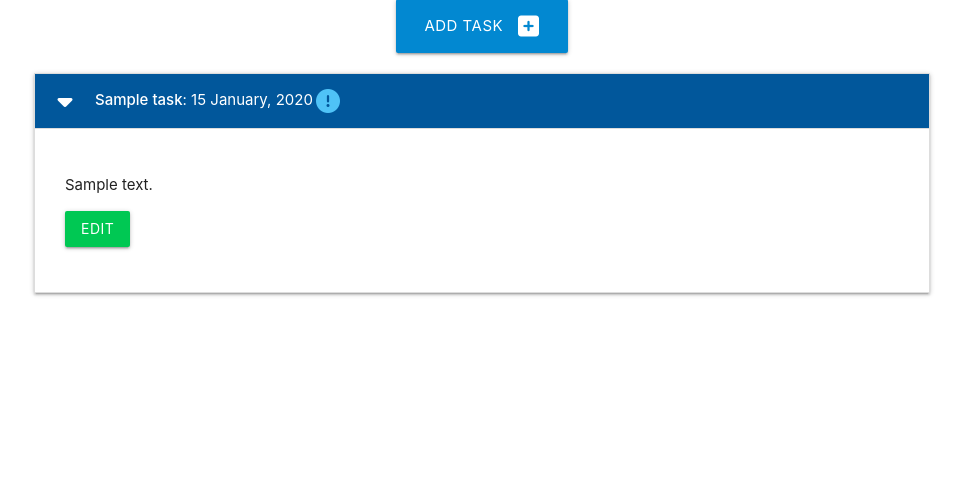
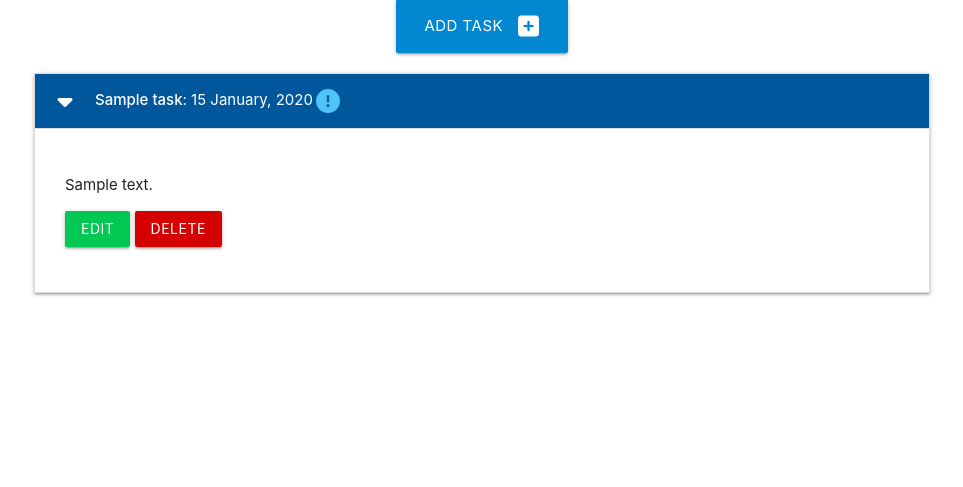
Before and after one commit to trevthedev777/Task-Manager-Application, a Flask app: page / in a window 1280 px wide, after a click that opens the changed part. Shown: the part 160-647 px from the top of the page, without its empty margins (158-1121 px from the left). Run offline with Flask 2, Linux system fonts and the light colour scheme; tables that the repository leaves empty hold one stand-in row (values such as "Sample post"); some libraries are stand-ins or nearby versions.

Commit message:
Create delete task function and commit changes to the db, no defensive programming included

```diff
--- a/taskmanager/routes.py
+++ b/taskmanager/routes.py
@@ -44,6 +44,14 @@ def delete_category(category_id):
     return redirect(url_for("categories"))
 
 
+@app.route("/delete_task/<int:task_id>")
+def delete_task(task_id):
+    task = Task.query.get_or_404(task_id)
+    db.session.delete(task)
+    db.session.commit()
+    return redirect(url_for("home"))
+
+
 @app.route("/add_task", methods=["GET", "POST"])
 def add_task():
     categories = list(Category.query.order_by(Category.category_name).all())
--- a/taskmanager/templates/tasks.html
+++ b/taskmanager/templates/tasks.html
@@ -26,6 +26,7 @@
             <p>{{ task.task_description }}</p>
             <p>
                 <a href="{{ url_for('edit_task', task_id=task.id) }}" class="btn green accent-4">Edit</a>
+                <a href="{{ url_for('delete_task', task_id=task.id) }}" class="btn red accent-4">Delete</a>
             </p>
         </div>
     </li>
```
Also changed, not shown: README.md.
